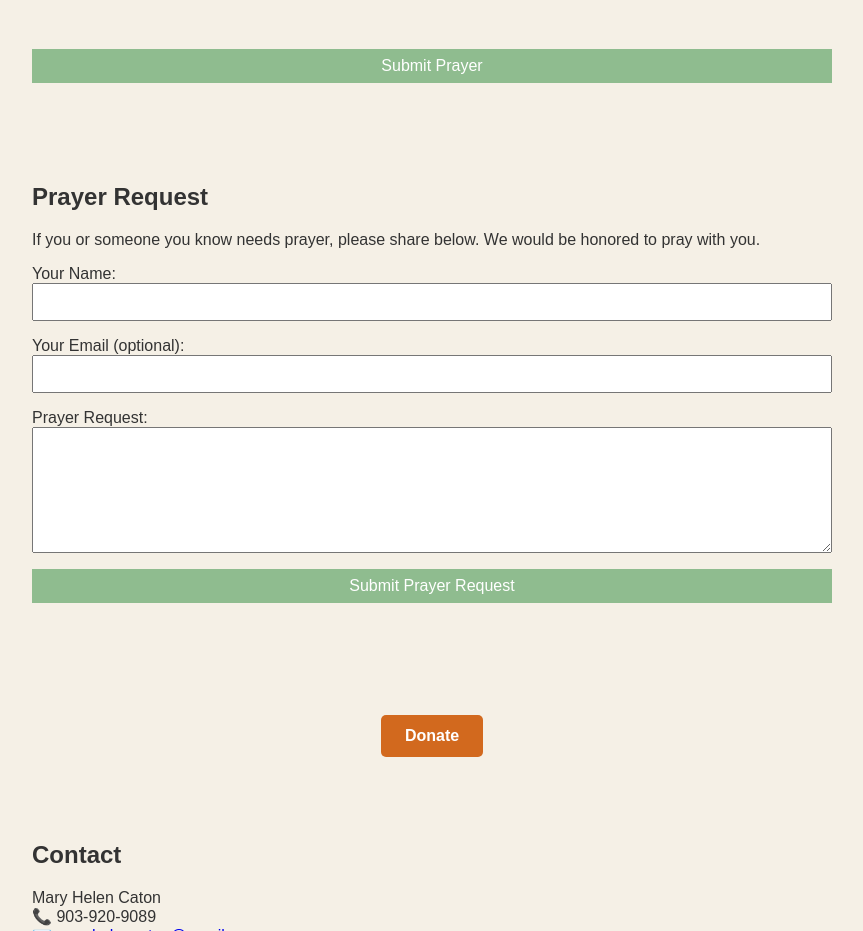
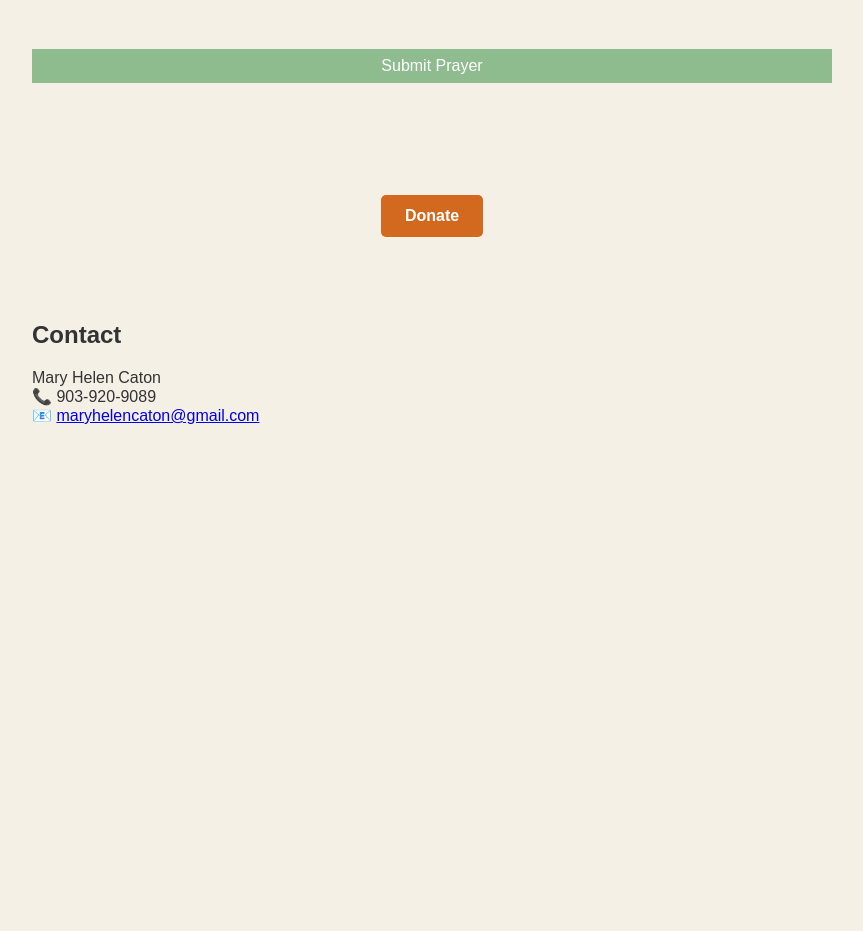
Before and after one commit to MaryHelenC/The-Mustard-Seed-Mission, a plain HTML site: page index.html in a window 1280 px wide. Shown: the part 1600-2531 px from the top of the page, without its empty margins (208-1071 px from the left). After the commit the page ends 2073 px from the top, so only its background shows below. Drawn offline with Linux system fonts and the light colour scheme.

Commit message:
Update index.html

```diff
--- a/index.html
+++ b/index.html
@@ -74,23 +74,6 @@
 </section>
 
 
-  <section id="prayer">
-    <h2>Prayer Request</h2>
-    <p>If you or someone you know needs prayer, please share below. We would be honored to pray with you.</p>
-    <form action="https://formspree.io/f/your-form-id" method="POST">
-      <label for="name">Your Name:</label>
-      <input type="text" id="name" name="name" required>
-
-      <label for="email">Your Email (optional):</label>
-      <input type="email" id="email" name="email">
-
-      <label for="request">Prayer Request:</label>
-      <textarea id="request" name="request" rows="6" required></textarea>
-
-      <button type="submit">Submit Prayer Request</button>
-    </form>
-  </section>
-
   <section id="donate" class="donate">
     <a href="https://www.gofundme.com/f/nvbq2-the-mustard-seed-mission" target="_blank">Donate</a>
   </section>
```
